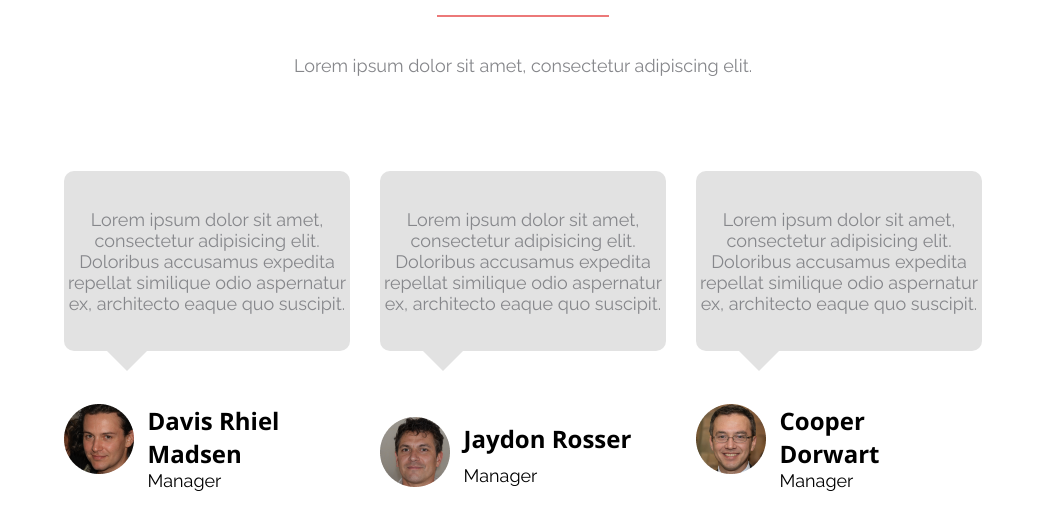
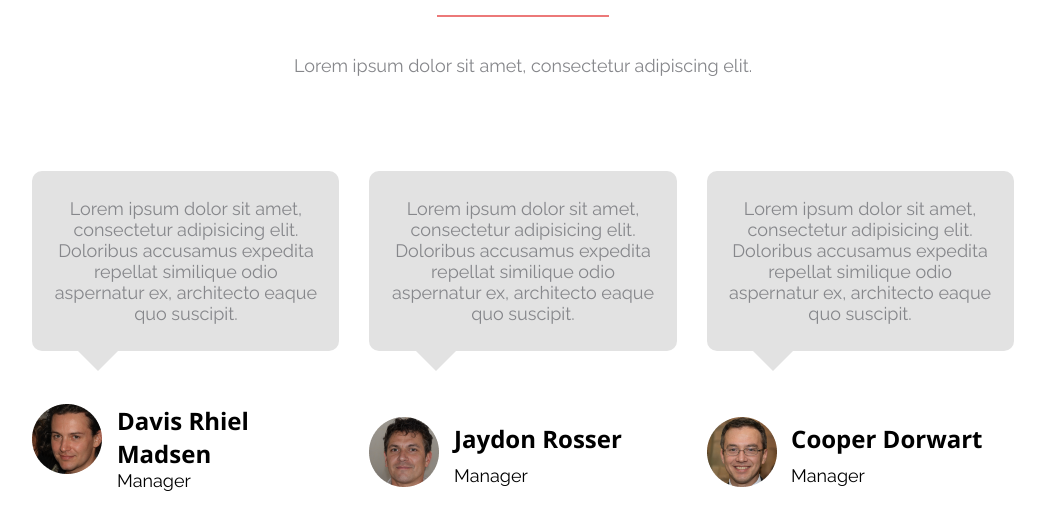
Before and after one commit to OlegPlt/TMS_Training-project, a plain HTML site: page axit/Homework 6 - Customers/customers.html in a window 1280 px wide. Shown: the part 89-618 px from the top of the page, without its empty margins (117-1162 px from the left). Drawn offline with nearby package versions, Linux system fonts and the light colour scheme.

Commit message:
Homework 6 - some more fixes

```diff
--- a/axit/Homework 6 - Customers/styles/customers_styles.css
+++ b/axit/Homework 6 - Customers/styles/customers_styles.css
@@ -47,7 +47,7 @@
 
 .customers__content {
     display: flex;
-    max-width: 75%;
+    max-width: 80%;
     margin: 0 -15px;
 }
 .customers__block {
@@ -73,6 +73,7 @@
     align-items: center;
     text-align: center;
     overflow: auto;
+    padding: 0 7%;
 }
 
 .customers__info {
```
